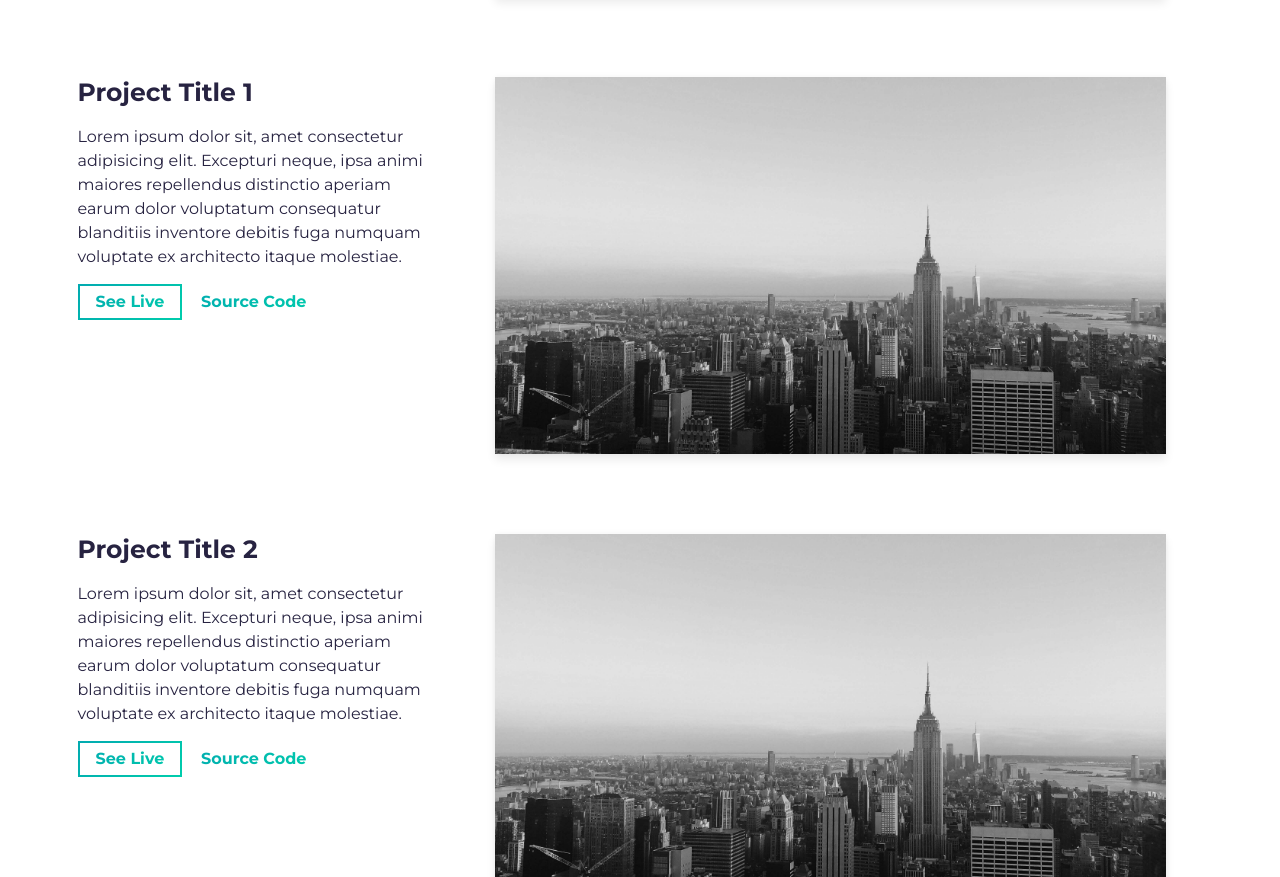
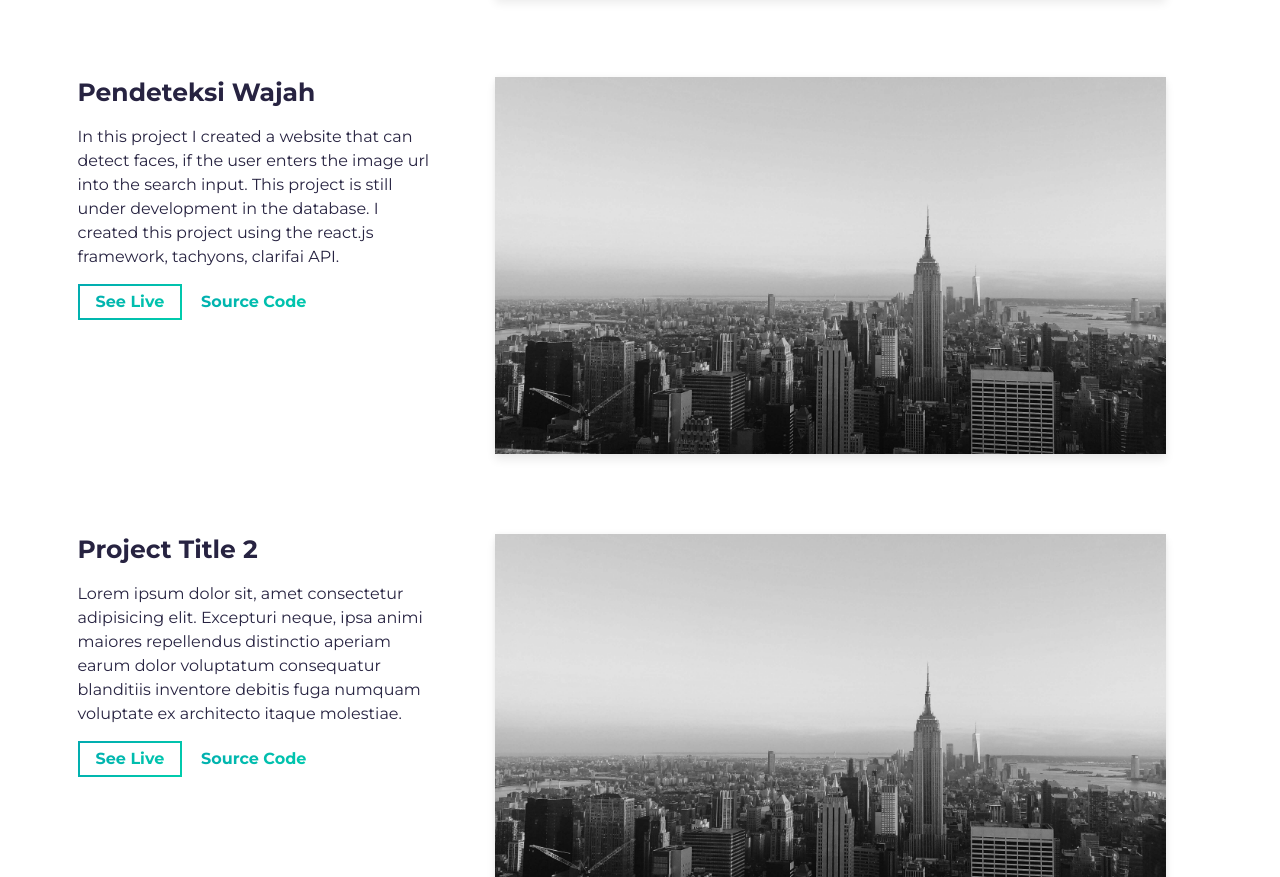
Before and after one commit to faisalibal33/my-portofolio, a website built with Parcel: page src/index.html in a window 1280 px wide. Shown: the part 2054-2931 px from the top of the page. Built offline with nearby package versions, Linux system fonts and the light colour scheme.

Commit message:
update project 2

```diff
--- a/src/index.html
+++ b/src/index.html
@@ -135,21 +135,18 @@
           <div class="row">
             <div class="col-lg-4 col-sm-12">
               <div class="project-wrapper__text load-hidden">
-                <h3 class="project-wrapper__text-title">Project Title 1</h3>
+                <h3 class="project-wrapper__text-title">Pendeteksi Wajah</h3>
                 <div>
                   <p class="mb-4">
-                    Lorem ipsum dolor sit, amet consectetur adipisicing elit.
-                    Excepturi neque, ipsa animi maiores repellendus distinctio
-                    aperiam earum dolor voluptatum consequatur blanditiis
-                    inventore debitis fuga numquam voluptate ex architecto
-                    itaque molestiae.
+                   In this project I created a website that can detect faces, if the user enters the image url into the search input. This project is still under development in the database.
+                   I created this project using the react.js framework, tachyons, clarifai API.
                   </p>
                 </div>
                 <a
                   rel="noreferrer"
                   target="_blank"
                   class="cta-btn cta-btn--hero"
-                  href="#!"
+                  href="https://pendeteksi-wajah.netlify.app/"
                 >
                   See Live
                 </a>
@@ -157,7 +154,7 @@
                   rel="noreferrer"
                   target="_blank"
                   class="cta-btn text-color-main"
-                  href="#!"
+                  href="https://github.com/faisalibal33/Pendeteksi-wajah"
                 >
                   Source Code
                 </a>
```
